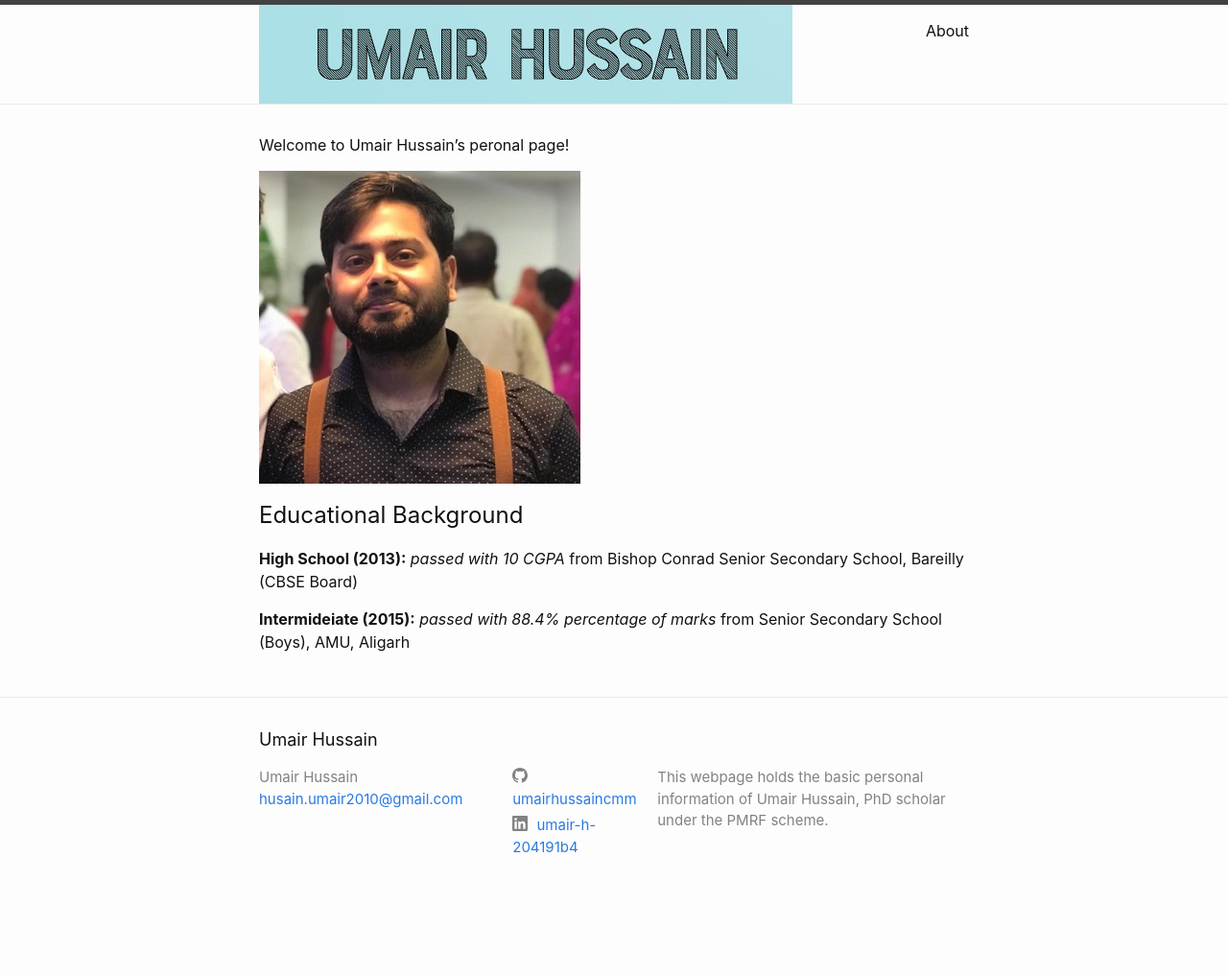
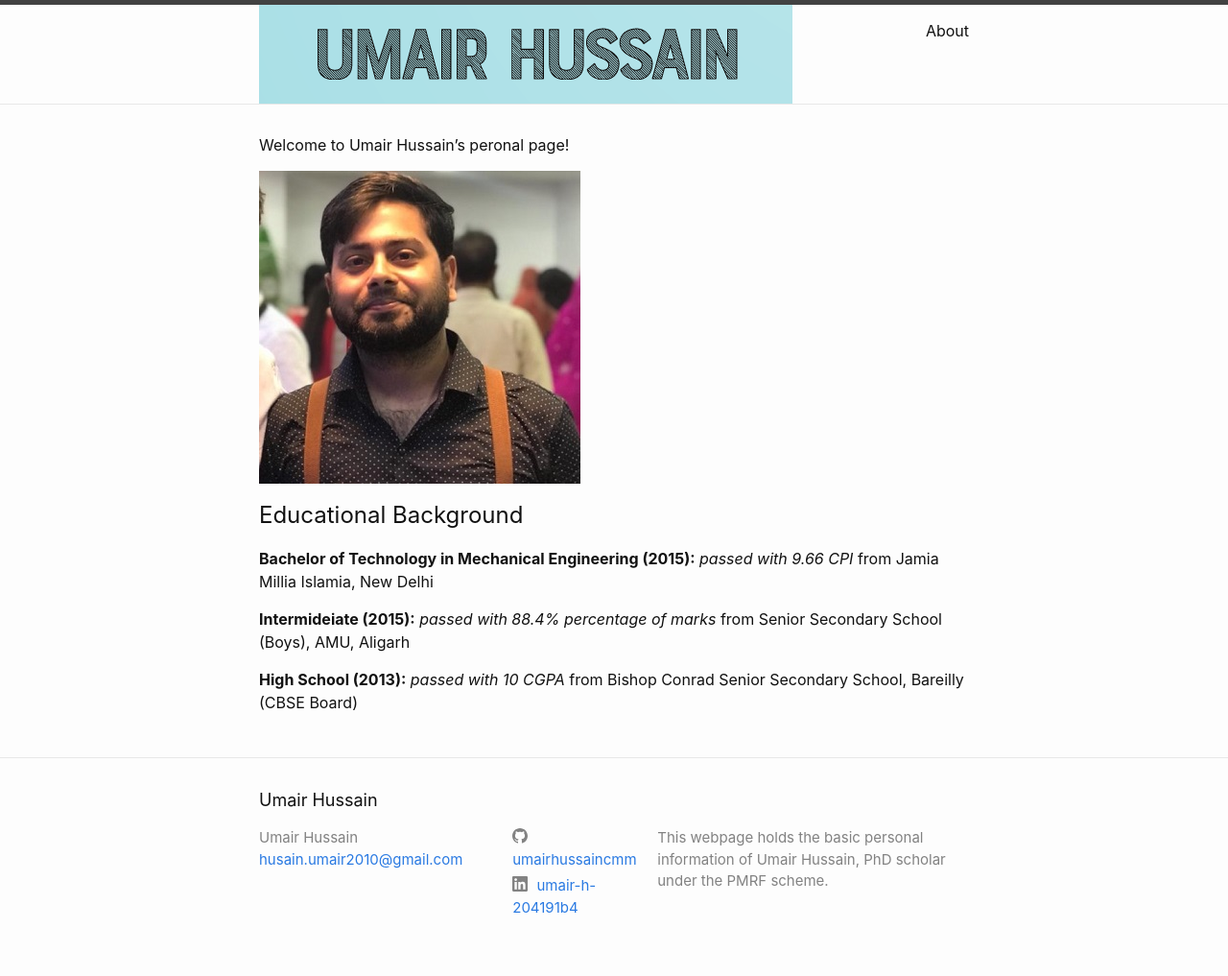
Before and after one commit to umairhussaincmm/umairhussaincmm.github.io, a Jekyll site: the page built from index.markdown, in a window 1280 px wide. Shown: the whole page at 96% size. Built offline with Jekyll 4.4.1, drawn with Linux system fonts in a browser that asks for light colours; before the commit the page ends 954 px from its top, so only the background shows below that.

Commit message:
Update index.markdown

```diff
--- a/index.markdown
+++ b/index.markdown
@@ -9,6 +9,8 @@ Welcome to Umair Hussain's peronal page!
 ![Umair Hussain](/images/title-logo1.jpg)
 
 ## Educational Background
-**High School (2013):** *passed with 10 CGPA* from Bishop Conrad Senior Secondary School, Bareilly (CBSE Board)
+**Bachelor of Technology in Mechanical Engineering (2015):** *passed with 9.66 CPI* from Jamia Millia Islamia, New Delhi
 
 **Intermideiate (2015):** *passed with 88.4% percentage of marks* from Senior Secondary School (Boys), AMU, Aligarh
+
+**High School (2013):** *passed with 10 CGPA* from Bishop Conrad Senior Secondary School, Bareilly (CBSE Board)
```
